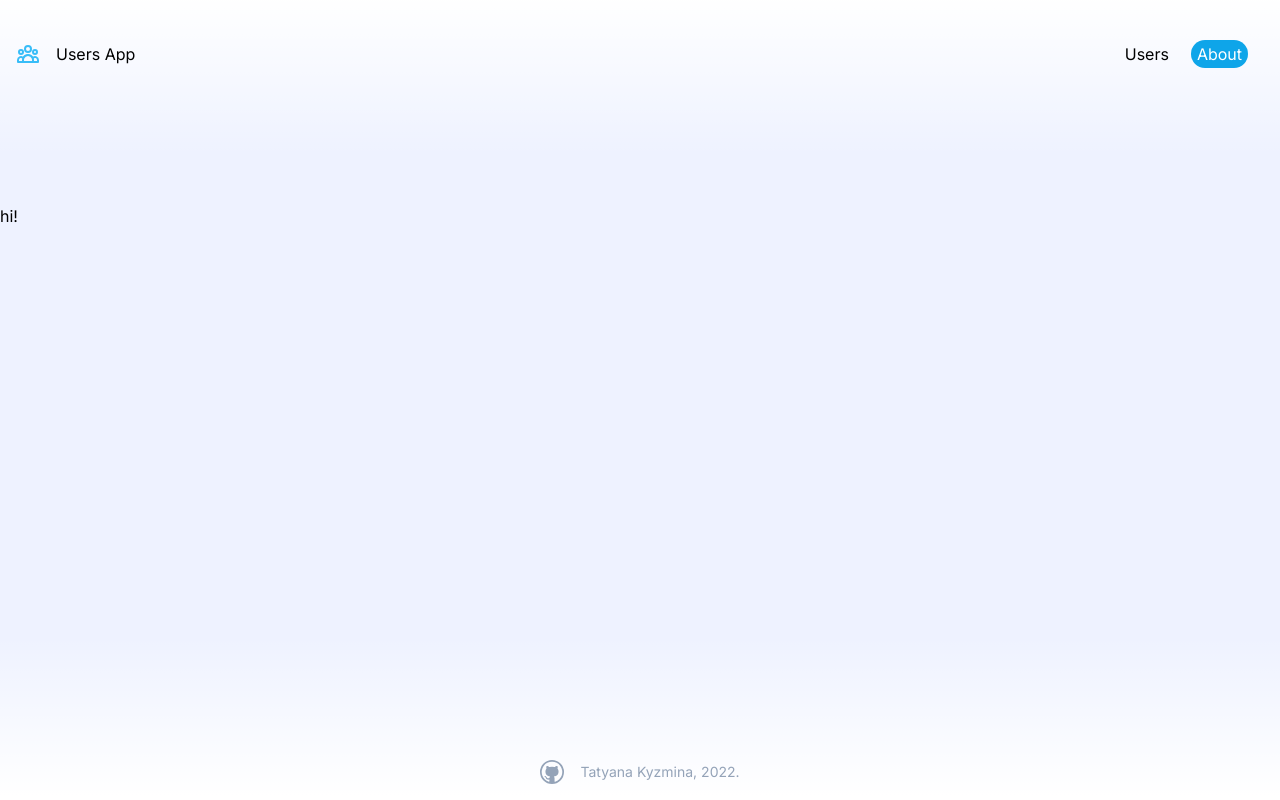
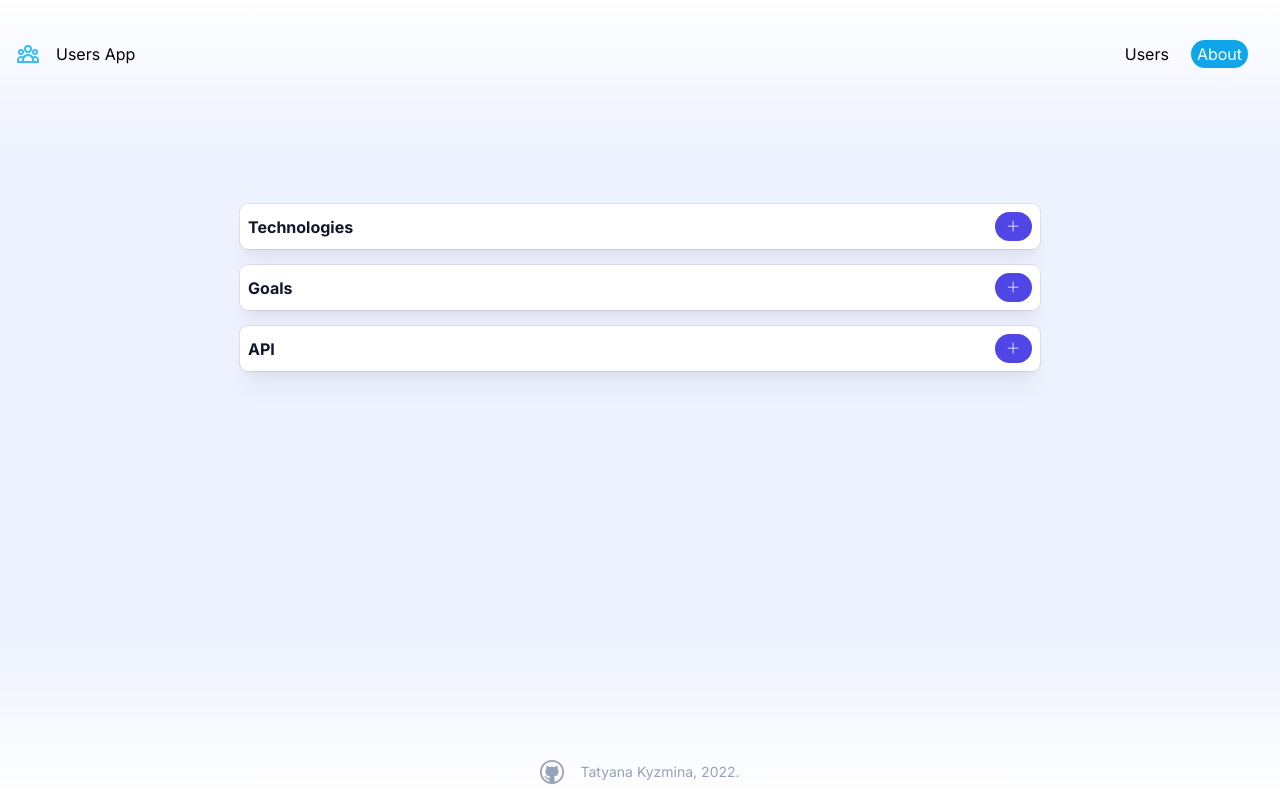
Before and after one commit to tkyzmina/React-Users, a React (Create React App) app: page /about in a window 1280 px wide. Built offline with nearby package versions, Linux system fonts and the light colour scheme; no server answers.

Commit message:
(feature): Add accordion to about page

```diff
--- a/src/App.js
+++ b/src/App.js
@@ -7,6 +7,7 @@ import Home from "./pages/Home";
 import Users from "./pages/Users";
 import About from "./pages/About";
 import User from "./pages/User";
+import Footer from "./components/Footer";
 
 function App() {
   const [users, setUsers] = useState([]);
--- a/src/components/Footer.js
+++ b/src/components/Footer.js
@@ -10,7 +10,7 @@ function Footer() {
           href="https://github.com/tkyzmina"
         >
           <VscGithub className="w-6 h-6" />
-          <span class="sr-only">My GitHub</span>
+          <span className="sr-only">My GitHub</span>
         </a>
         <p>Tatyana Kyzmina, 2022.</p>
       </div>
--- /dev/null
+++ b/src/components/SingleAccordion.js
@@ -0,0 +1,26 @@
+import React, { useState } from "react";
+import { VscAdd,VscChromeMinimize } from "react-icons/vsc";
+
+function SingleAccordion({ title, text }) {
+  const [show, setShow] = useState(false);
+  console.log(show);
+  return (
+    <li className="flex flex-col rounded-lg bg-white p-2 text-base shadow-xl shadow-black/5 ring-1 ring-slate-700/10  mb-4">
+      <div className="flex items-center justify-between">
+        <p className="font-semibold">{title}</p>
+        <button
+          className="flex-none inline-block pointer-events-auto rounded-full bg-indigo-600 py-2 px-3 text-[0.8125rem] font-semibold leading-5 text-white hover:bg-indigo-500 ml-4 min-w-[36px] "
+          type="button"
+          onClick={() => {
+            setShow(!show);
+          }}
+        >
+            {!show ? <VscAdd/> : <VscChromeMinimize/> }
+        </button>
+      </div>
+      {show && <p className="py-3">{text}</p>}
+    </li>
+  );
+}
+
+export default SingleAccordion;
--- a/src/components/UI/Background.js
+++ b/src/components/UI/Background.js
@@ -1,11 +1,11 @@
 import React from "react";
 
-function Background({children}) {
+function Background({ children }) {
   return (
     <section className="relative pt-10 pb-20 sm:py-24">
       <div className="absolute h-screen	-top-28 bg-indigo-50 w-full -z-10 overflow-hidden">
-        <div class="absolute inset-x-0 top-0 h-40 bg-gradient-to-b from-white"></div>
-        <div class="absolute inset-x-0 bottom-0 h-40 bg-gradient-to-t from-white"></div>
+        <div className="absolute inset-x-0 top-0 h-40 bg-gradient-to-b from-white"></div>
+        <div className="absolute inset-x-0 bottom-0 h-40 bg-gradient-to-t from-white"></div>
       </div>
       {children}
     </section>
--- a/src/pages/About.js
+++ b/src/pages/About.js
@@ -1,12 +1,32 @@
-import React from 'react'
-import Background from '../components/UI/Background'
+import Background from "../components/UI/Background";
+import SingleAccordion from "../components/SingleAccordion";
 
 function About() {
+  const infoTab = [
+    {
+      id: 1,
+      title: "Technologies",
+      text: "React, React Router, Axios, Tailwind.",
+    },
+    {
+      id: 2,
+      title: "Goals",
+      text: "This project was made following to React Tutorial Course by John Smilga on Udemy. Main goals were to use React router with shared routes and Axios library. Design ideas from Tailwind css.",
+    },
+    { id: 3, title: "API", text: "Data loads from randomuser.me Api." },
+  ];
+
   return (
     <Background>
-        <p>hi!</p>
+      <div className="container mx-auto px-4 max-w-2xl lg:max-w-4xl lg:px-12">
+        <ul className="leading-5  text-slate-900">
+          {infoTab.map((item) => {
+            return <SingleAccordion key={item.id} {...item} />;
+          })}
+        </ul>
+      </div>
     </Background>
-  )
+  );
 }
 
-export default About
+export default About;
--- a/src/pages/Home.js
+++ b/src/pages/Home.js
@@ -5,11 +5,11 @@ function Home() {
   return (
     <section className="relative pt-10 pb-20 sm:py-24">
       <div className="absolute h-screen	-top-28 bg-indigo-50 w-full -z-10 overflow-hidden">
-        <div class="absolute top-0 left-0 -scale-x-100 sm:left-1/2 sm:-translate-y-[6%] sm:-translate-x-[98%] lg:-translate-x-[106%] xl:-translate-x-[122%]">
+        <div className="absolute top-0 left-0 -scale-x-100 sm:left-1/2 sm:-translate-y-[6%] sm:-translate-x-[98%] lg:-translate-x-[106%] xl:-translate-x-[122%]">
           <img src={bg} alt="backgound" decoding="async"/>
         </div>
-        <div class="absolute inset-x-0 top-0 h-40 bg-gradient-to-b from-white"></div>
-        <div class="absolute inset-x-0 bottom-0 h-40 bg-gradient-to-t from-white"></div>
+        <div className="absolute inset-x-0 top-0 h-40 bg-gradient-to-b from-white"></div>
+        <div className="absolute inset-x-0 bottom-0 h-40 bg-gradient-to-t from-white"></div>
       </div>
       <div className="container mx-auto px-4 max-w-2xl lg:max-w-4xl lg:px-12">
         <h1 className="font-bold tracking-tighter text-blue-600 text-5xl sm:text-7xl">
```
